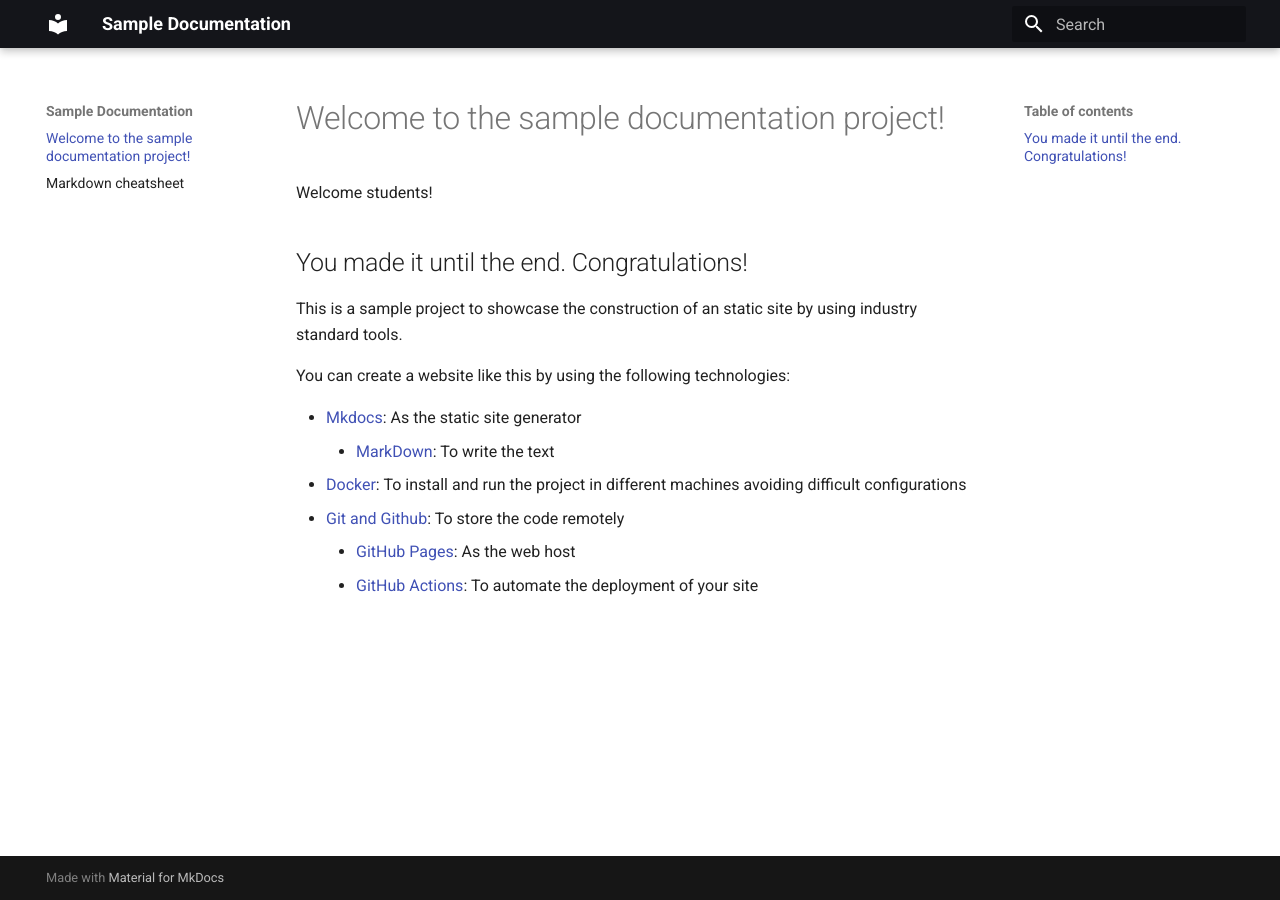
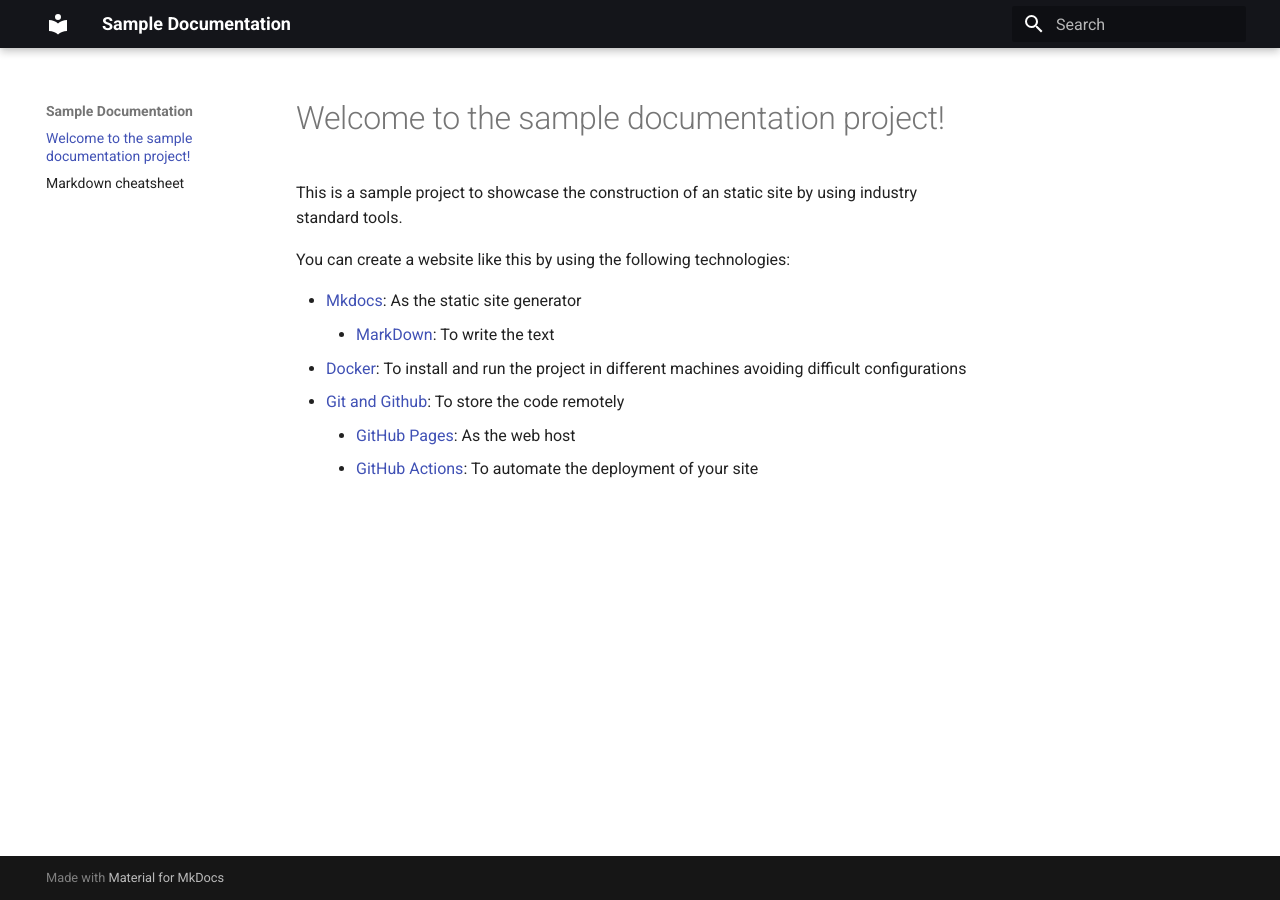
Before and after one commit to Rantelo/session14, an MkDocs documentation site: the page built from documds/index.md, in a window 1280 px wide. Built offline with MkDocs 1.6.1 and Material for MkDocs 9.7.7, drawn with Linux system fonts in a browser that asks for light colours.

Commit message:
Remove unneeded message in index page

```diff
--- a/documds/index.md
+++ b/documds/index.md
@@ -1,7 +1,4 @@
 # Welcome to the sample documentation project!
-
-Welcome students!
-## You made it until the end. Congratulations!
 
 This is a sample project to showcase the construction of an static site by using industry standard tools.
 
```
